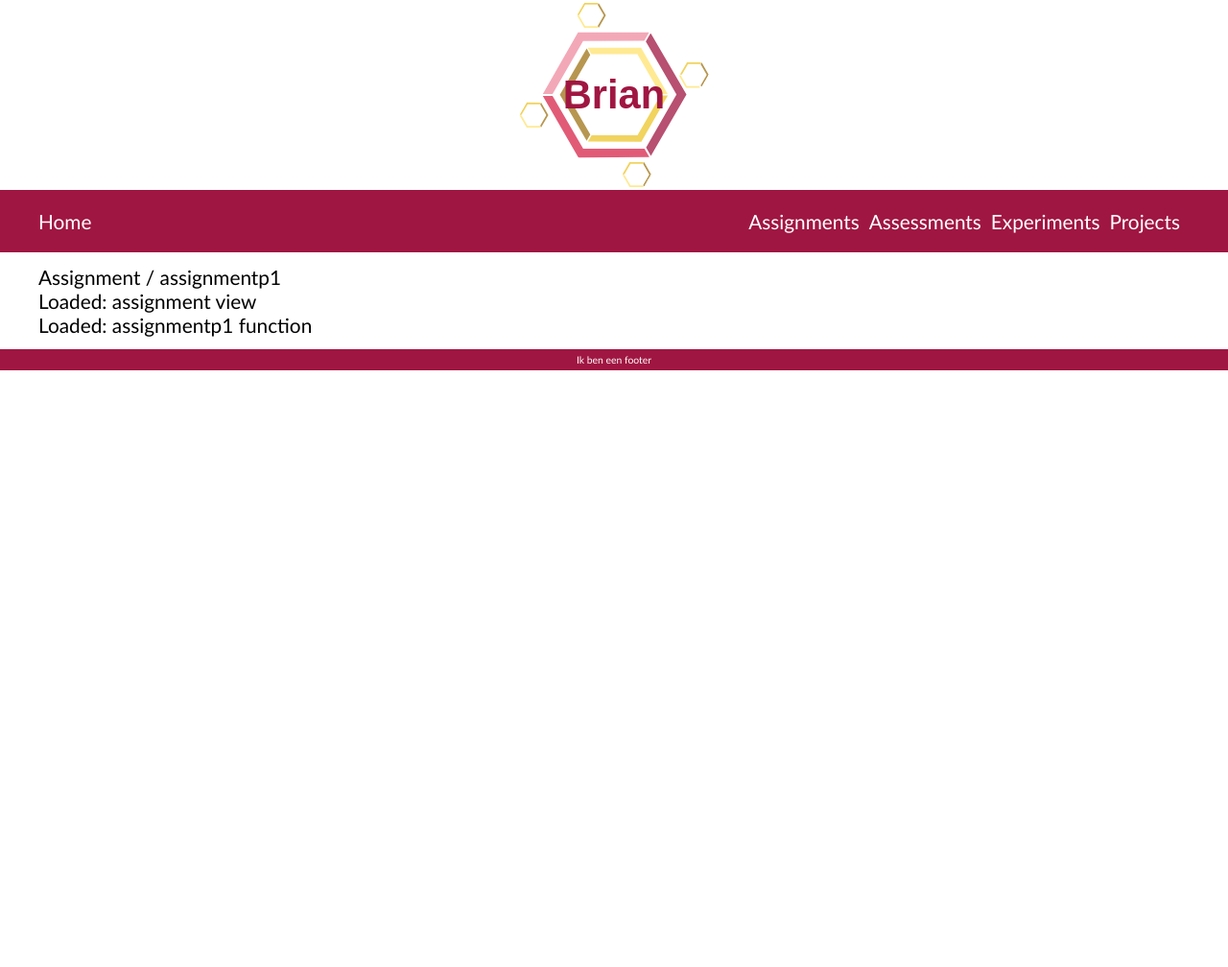
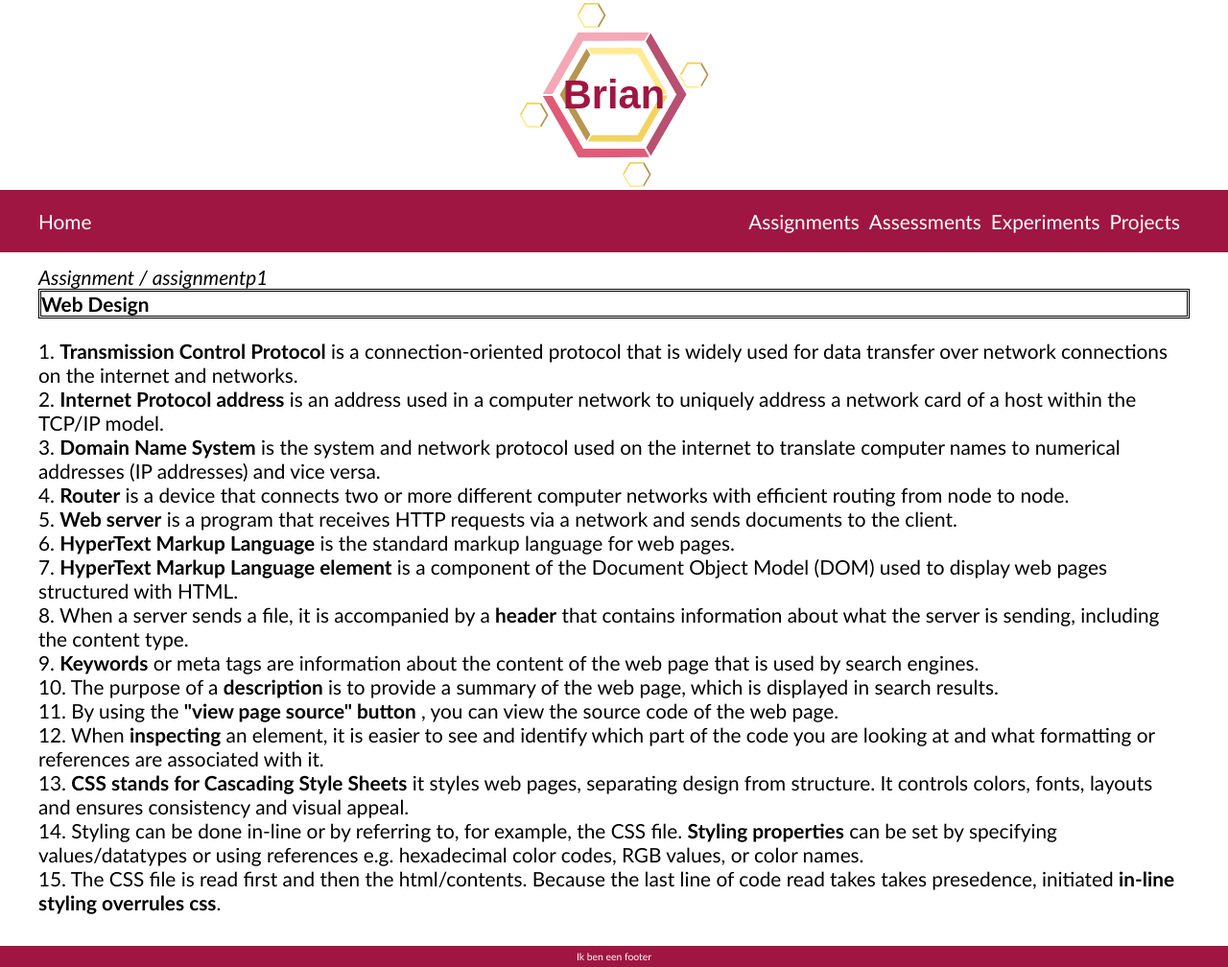
Before and after one commit to Brian174tech/informaticabrianversion2, a PHP site: the page made by index.php in a window 1280 px wide. Shown: the whole page at 96% size. Before the commit the page ends 386 px from the top, so only its background shows below. Run offline with PHP 8.4, Linux system fonts and the light colour scheme.

Commit message:
converted old website and added content to view

```diff
--- a/templates/mainstyle.css
+++ b/templates/mainstyle.css
@@ -103,10 +103,15 @@ body {
   .navflex li a {
     margin-right: 10px;
   }
+  .currentpage{
+    font-style:italic;
+    font-weight: 0.8em;
+  }
   #currentpage {
     color: var(--yellow700);
     margin-left: 10px;
   }
+
   .menuitems {
     display: flex;
   }
@@ -133,6 +138,7 @@ body {
   /* navigation segment ++++++++++++++++++++++ end */
   .contentmain {
     display: flex;
+    flex-direction: column;
     max-width: 1200px;
     min-width: 380px;
     margin: 0;
--- a/views/assignmentview.php
+++ b/views/assignmentview.php
@@ -5,7 +5,6 @@ class AssignmentView{
     function __construct()
     {
 
-        echo '<br> Loaded: assignment view';
 
 
     }
@@ -13,7 +12,25 @@ class AssignmentView{
     function assignmentp1()
     {
 
-        echo'<br> Loaded: assignmentp1 function';
+        echo '<h4>Web Design</h4>
+        <p>1. <b>Transmission Control Protocol</b> is a connection-oriented protocol that is widely used for data transfer over network connections on the internet and networks.
+            <br>2. <b>Internet Protocol address</b> is an address used in a computer network to uniquely address a network card of a host within the TCP/IP model.
+            <br>3. <b>Domain Name System</b> is the system and network protocol used on the internet to translate computer names to numerical addresses (IP addresses) and vice versa.
+            <br>4. <b>Router</b> is a device that connects two or more different computer networks with efficient routing from node to node.
+            <br>5. <b>Web server</b> is a program that receives HTTP requests via a network and sends documents to the client.
+            <br>6. <b>HyperText Markup Language</b> is the standard markup language for web pages.
+            <br>7. <b>HyperText Markup Language element</b> is a component of the Document Object Model (DOM) used to display web pages structured with HTML.
+            <br>8. When a server sends a file, it is accompanied by a <b>header</b> that contains information about what the server is sending, including the content type.
+            <br>9. <b>Keywords</b> or meta tags are information about the content of the web page that is used by search engines.
+            <br>10. The purpose of a <b>description</b> is to provide a summary of the web page, which is displayed in search results.
+            <br>11. By using the <b>"view page source" button</b> , you can view the source code of the web page.
+            <br>12. When <b>inspecting</b> an element, it is easier to see and identify which part of the code you are looking at and what formatting or references are associated with it.
+            <br>13. <b>CSS stands for Cascading Style Sheets</b> it  styles web pages, separating design from structure. It controls colors, fonts, layouts and ensures consistency and visual appeal.
+            <br>14. Styling can be done in-line or by referring to, for example, the CSS file. <b>Styling properties</b> can be set by specifying values/datatypes or using references e.g. hexadecimal color codes, RGB values, or color names.
+            <br>15. The CSS file is read first and then the html/contents. Because the last line of code read takes takes presedence, initiated <b>in-line styling overrules css</b>.
+
+            </p>
+        ';
 
     }
 
--- a/views/render.php
+++ b/views/render.php
@@ -50,7 +50,7 @@ class Render
 
         if ($title != 'Home') {
 
-            echo $title.' / '.$content;
+            echo '<nav class="currentpage">'.$title.' / '.$content.'</nav>';
             $view = new $titleView;
 
             if (method_exists($view, $content)) {
```
